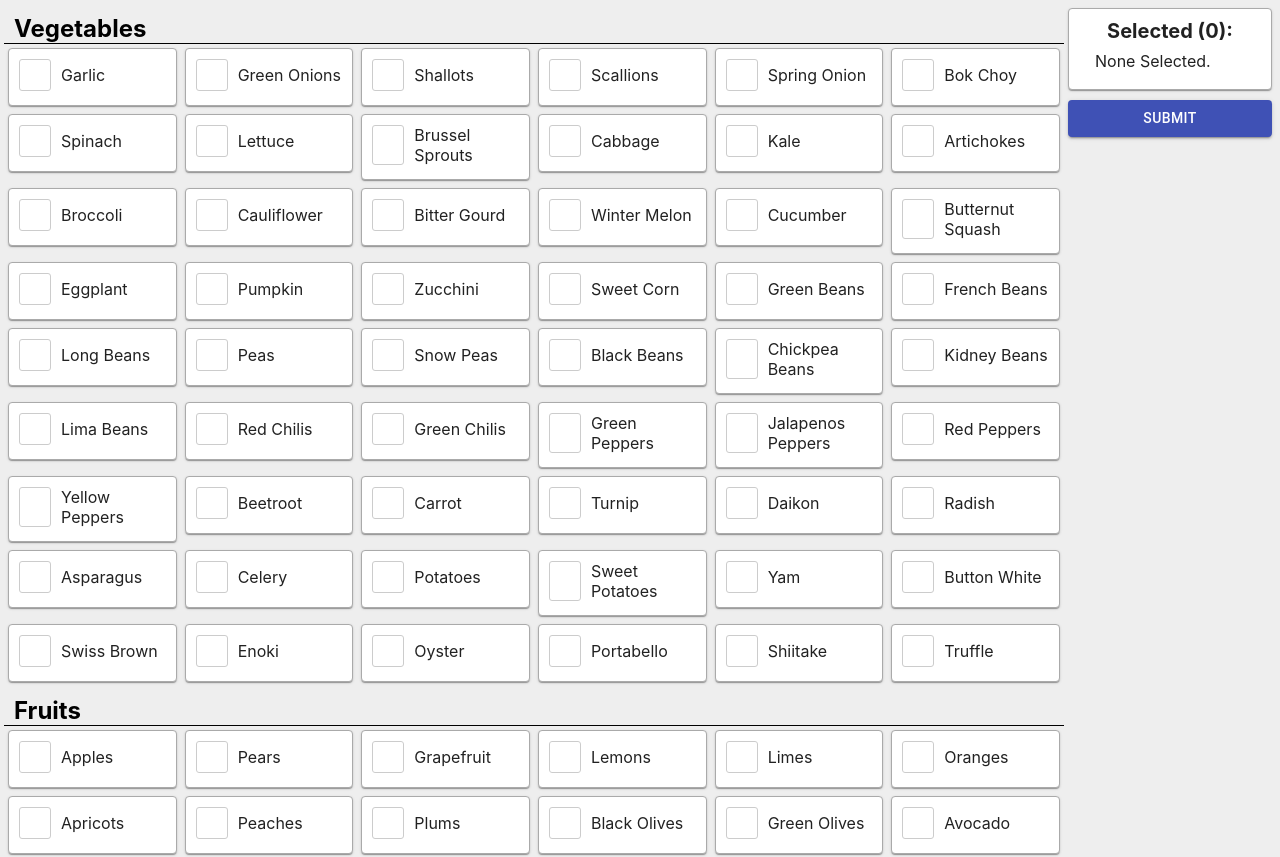
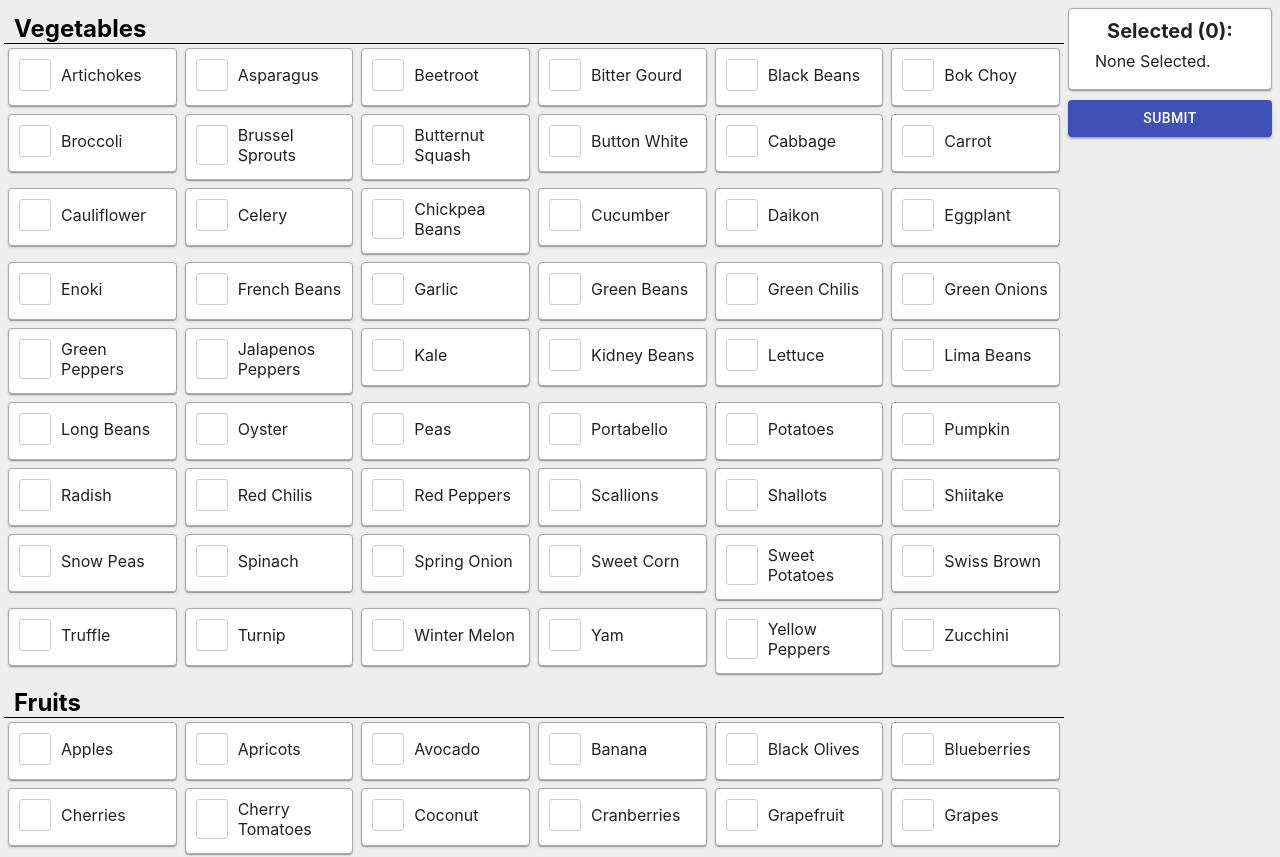
Before and after one commit to teclu/CS4249-MFF, a React (Create React App) app: page /MenuLevel0 in a window 1280 px wide. Shown: the top 857 px of the page. Built offline with nearby package versions, Linux system fonts and the light colour scheme.

Commit message:
Sort ingredients at the lowest level

```diff
--- a/src/components/menu_levels/MenuLevel0.js
+++ b/src/components/menu_levels/MenuLevel0.js
@@ -35,13 +35,21 @@ class MenuLevel0 extends React.Component {
             );
 
             // Then we simply add all the ingredients under that Category.
+            const ingredientsPerCategory = [];
             for (const subcategory in this.props.ingredients[category]) {
                 for (const ingredientName of this.props.ingredients[category][subcategory]) {
-                    componentsToRender.push(
-                        <Ingredient key={ingredientIndex} ingredientName={ingredientName} id={ingredientIndex} store={this.props.store} />
-                    );
-                    ingredientIndex++;
+                    ingredientsPerCategory.push(ingredientName);
                 }
+            }
+            // Sort them
+            ingredientsPerCategory.sort();
+
+            // Then add to the list of ingredient components
+            for (const ingredientName of ingredientsPerCategory) {
+                componentsToRender.push(
+                    <Ingredient key={ingredientIndex} ingredientName={ingredientName} id={ingredientIndex} store={this.props.store} />
+                );
+                ingredientIndex++;
             }
         }
 
--- a/src/components/menu_levels/MenuLevel1.js
+++ b/src/components/menu_levels/MenuLevel1.js
@@ -53,16 +53,26 @@ class MenuLevel1 extends React.Component {
                 <Tab key={categoryIndex} value={category} index={category} label={category} />
             );
 
+            // Only (re)render components of the currently selected category
             if (category === this.state.category){
                 // Then we get all the Ingredients under that Category.
+                let ingredientsPerCategory = [];
                 const ingredientsToRender = [];
+
                 for (const subcategory in this.props.ingredients[category]) {
                     for (const ingredientName of this.props.ingredients[category][subcategory]) {
+                        ingredientsPerCategory.push(ingredientName);
+                    }
+                }
+                // Sort them
+                ingredientsPerCategory.sort();
+
+                // Then add to the list of ingredient components
+                for (const ingredientName of ingredientsPerCategory) {
                     ingredientsToRender.push(
-                        <Ingredient key={ingredientIndex} ingredientName={ingredientName} id={ingredientIndex} store={this.props.store} hidden={this.state.category !== category} />
-                      )
+                        <Ingredient key={ingredientIndex} ingredientName={ingredientName} id={ingredientIndex} store={this.props.store} />
+                    );
                     ingredientIndex++;
-                  }
                 }
 
                 // Finally we add all Ingredients to the Category content; this only gets shown if we click the Category Tab.
--- a/src/components/menu_levels/MenuLevel2.js
+++ b/src/components/menu_levels/MenuLevel2.js
@@ -79,6 +79,7 @@ class MenuLevel2 extends React.Component {
               )
               if(subcategory === this.state.subcategory){
                   const ingredientsToRender = [];
+                  this.props.ingredients[category][subcategory].sort();
                   // Then we get all the Ingredients under that Subategory.
                     for (const ingredientName of this.props.ingredients[category][subcategory]) {
                         ingredientsToRender.push(
```
Lines whose indentation alone changed are shown as unchanged.
